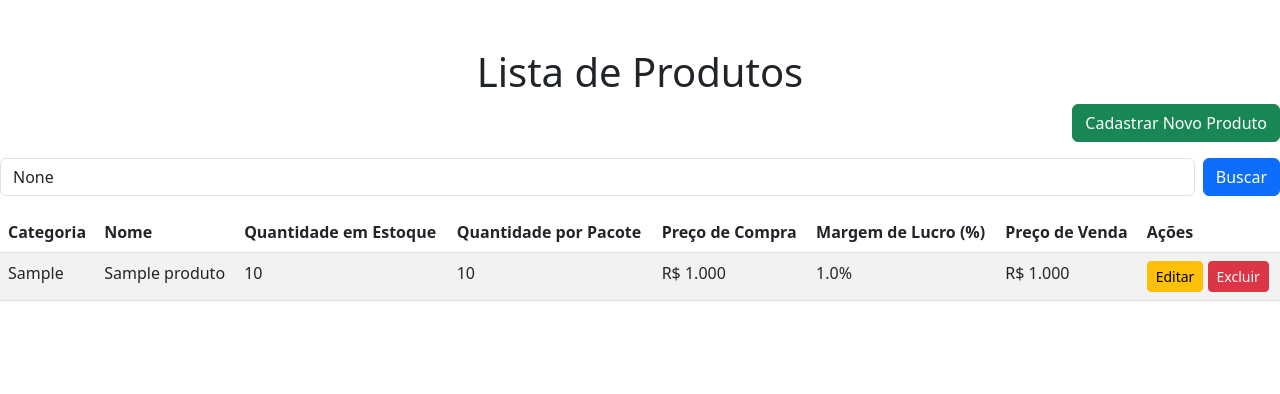
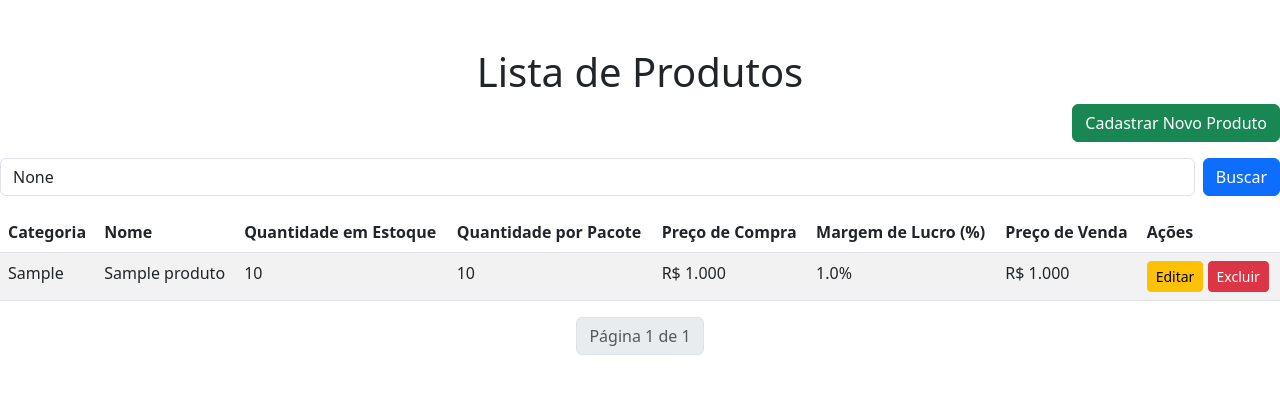
Before and after one commit to pablloedu/Estoca-, a Django app: page / in a window 1280 px wide. Shown: the top 394 px of the page. Run offline with Django 5.2, Linux system fonts and the light colour scheme; tables that the repository leaves empty hold one stand-in row (values such as "Sample post").

Commit message:
paginação

```diff
--- a/estoque/templates/estoque/listar_produtos.html
+++ b/estoque/templates/estoque/listar_produtos.html
@@ -35,7 +35,7 @@
                 </tr>
             </thead>
             <tbody>
-                {% for produto in produtos %}
+                {% for produto in page_obj %}
                 <tr>
                     <td>{{ produto.categoria }}</td>
                     <td>{{ produto.nome }}</td>
@@ -51,12 +51,36 @@
                 </tr>
                 {% empty %}
                 <tr>
-                    <td colspan="7" class="text-center">Nenhum produto cadastrado</td>
+                    <td colspan="8" class="text-center">Nenhum produto encontrado.</td>
                 </tr>
-                {%endfor%}
+                {% endfor %}
             </tbody>
+        </table>
+        <nav>
+            <ul class="pagination justify-content-center">
+                {% if page_obj.has_previous %}
+                    <li class="page-item">
+                        <a class="page-link" href="?page=1&q={{ query }}">&laquo; Primeira</a>
+                    </li>
+                    <li class="page-item">
+                        <a class="page-link" href="?page={{ page_obj.previous_page_number }}&q={{ query }}">Anterior</a>
+                    </li>
+                {% endif %}
 
-        </table>
+                <li class="page-item disabled">
+                    <span class="page-link">Página {{ page_obj.number }} de {{ page_obj.paginator.num_pages }}</span>
+                </li>
+
+                {% if page_obj.has_next %}
+                    <li class="page-item">
+                        <a class="page-link" href="?page={{ page_obj.next_page_number }}&q={{ query }}">Próxima</a>
+                    </li>
+                    <li class="page-item">
+                        <a class="page-link" href="?page={{ page_obj.paginator.num_pages }}&q={{ query }}">Última &raquo;</a>
+                    </li>
+                {% endif %}
+            </ul>
+        </nav>
 
     </div>
 
--- a/estoque/views.py
+++ b/estoque/views.py
@@ -1,5 +1,5 @@
 from django.shortcuts import render, redirect, get_object_or_404
-
+from django.core.paginator import Paginator
 from .models import Produto
 from .forms import ProdutoForm
 # Create your views here.
@@ -8,11 +8,16 @@ def listar_produtos(request):
     query = request.GET.get('q')  # Obtém o termo de busca
 
     if query:
-        produtos = Produto.objects.filter(nome__icontains=query)  # Filtra por nome
+        produtos = Produto.objects.filter(nome__icontains=query)
     else:
         produtos = Produto.objects.all()
 
-    return render(request, 'estoque/listar_produtos.html', {'produtos': produtos, 'query': query})
+    # Paginação: 10 produtos por página
+    paginator = Paginator(produtos, 10)
+    page_number = request.GET.get('page')
+    page_obj = paginator.get_page(page_number)
+
+    return render(request, 'estoque/listar_produtos.html', {'page_obj': page_obj, 'query': query})
 
 def cadastrar_produto(request):
     if request.method == "POST":
```
